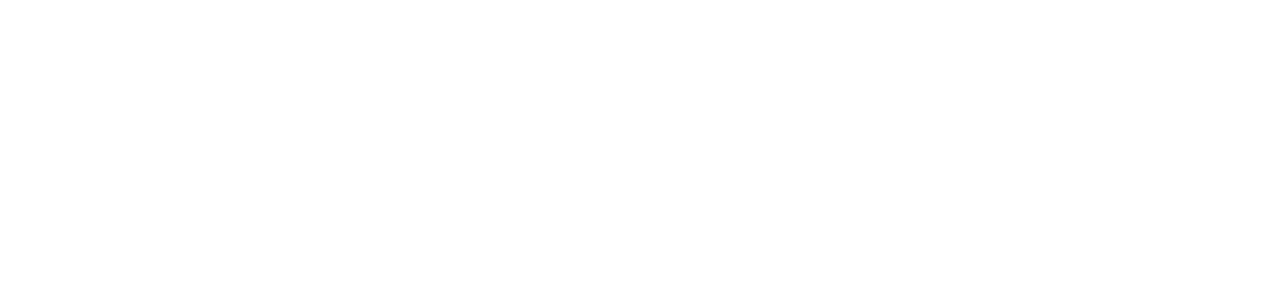
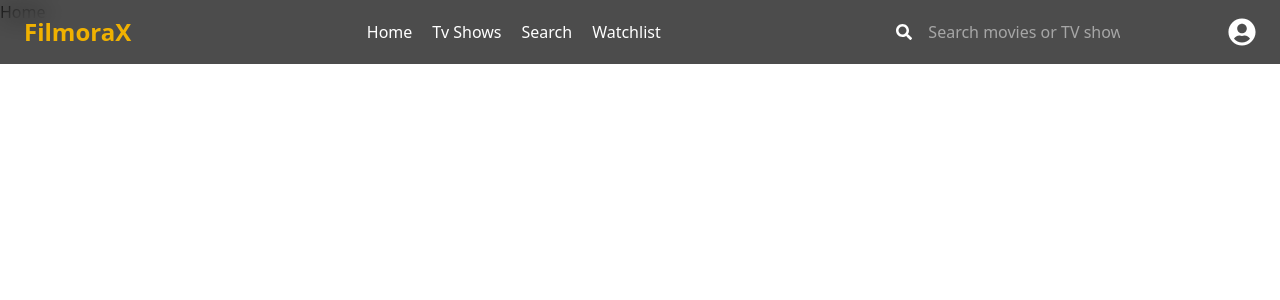
Before and after one commit to adithx2/Moviestreamingplatform, a React (Vite) app in the folder filmorax/: page / in a window 1280 px wide. Shown: the top 300 px of the page. Built offline with nearby package versions, Linux system fonts and the light colour scheme.

Commit message:
Create and styling navbar

```diff
--- a/filmorax/src/App.jsx
+++ b/filmorax/src/App.jsx
@@ -1,9 +1,18 @@
 import React from 'react'
+import { BrowserRouter , Routes , Route } from 'react-router-dom'
+import Navbar from './components/Navbar'
+import Home from './pages/Home'
 
 const App = () => {
   return (
     <div>
 
+      <BrowserRouter>
+      <Navbar/>
+      <Routes>
+        <Route path='/' element={<Home/>}/>
+      </Routes>
+      </BrowserRouter>
 
     </div>
   )
--- a/filmorax/src/components/Navbar.jsx
+++ b/filmorax/src/components/Navbar.jsx
@@ -1,8 +1,79 @@
 import React from 'react'
+import { useState } from 'react'
+import { useNavigate } from 'react-router-dom'
+import { Link } from 'react-router-dom'
+import { FaUserCircle } from 'react-icons/fa'
+import { FaSearch } from 'react-icons/fa'
 
 const Navbar = () => {
+
+  const [query, setQuery] = useState("");
+  const navigate = useNavigate();
+
+  // Search submit function
+  const handleSearch = (e) => {
+    e.preventDefault();
+    if (query.trim() !== "") {
+      navigate(`/search?query=${query}`);
+      setQuery(""); // clear input
+    }
+  };
   return (
-    <div>Navbar</div>
+
+    <div>
+      <nav className='fixed top-0 left-0 w-full z-50 bg-black/70 backdrop-blur-md text-white px-6 py-4 flex items-center justify-between'>
+
+        {/* Logo */}
+        <div className='text-yellow-500 text-2xl font-bold'>
+
+          <Link to='/home'>FilmoraX</Link>
+
+        </div>
+
+        {/* Menu */}
+
+        <div className=' flex justify-center px-40'>
+          <ul className='flex gap-5 '>
+            <li>
+              <Link to='/home'>Home</Link>
+            </li>
+
+            <li>
+              <Link to='/tv'>Tv Shows</Link>
+            </li>
+
+            <li>
+              <Link to='/search'>Search</Link>
+            </li>
+
+            <li>
+              <Link to='/watchlist'>Watchlist</Link>
+            </li>
+          </ul>
+
+        </div>
+
+        <form onSubmit={handleSearch} className="relative hidden md:block">
+
+          <FaSearch className="absolute top-1/2 left-0 transform -translate-y-1/2 " />
+          <input
+            type="text"
+            placeholder="Search movies or TV shows..."
+            value={query}
+            onChange={(e) => setQuery(e.target.value)}
+            className="px-8 py-1 rounded-sm text-white w-64 focus:outline-none"
+
+          />
+
+        </form>
+
+        <div className="flex items-center gap-4">
+          <FaUserCircle size={28} className="cursor-pointer" />
+        </div>
+
+      </nav>
+
+    </div>
   )
 }
 
```
